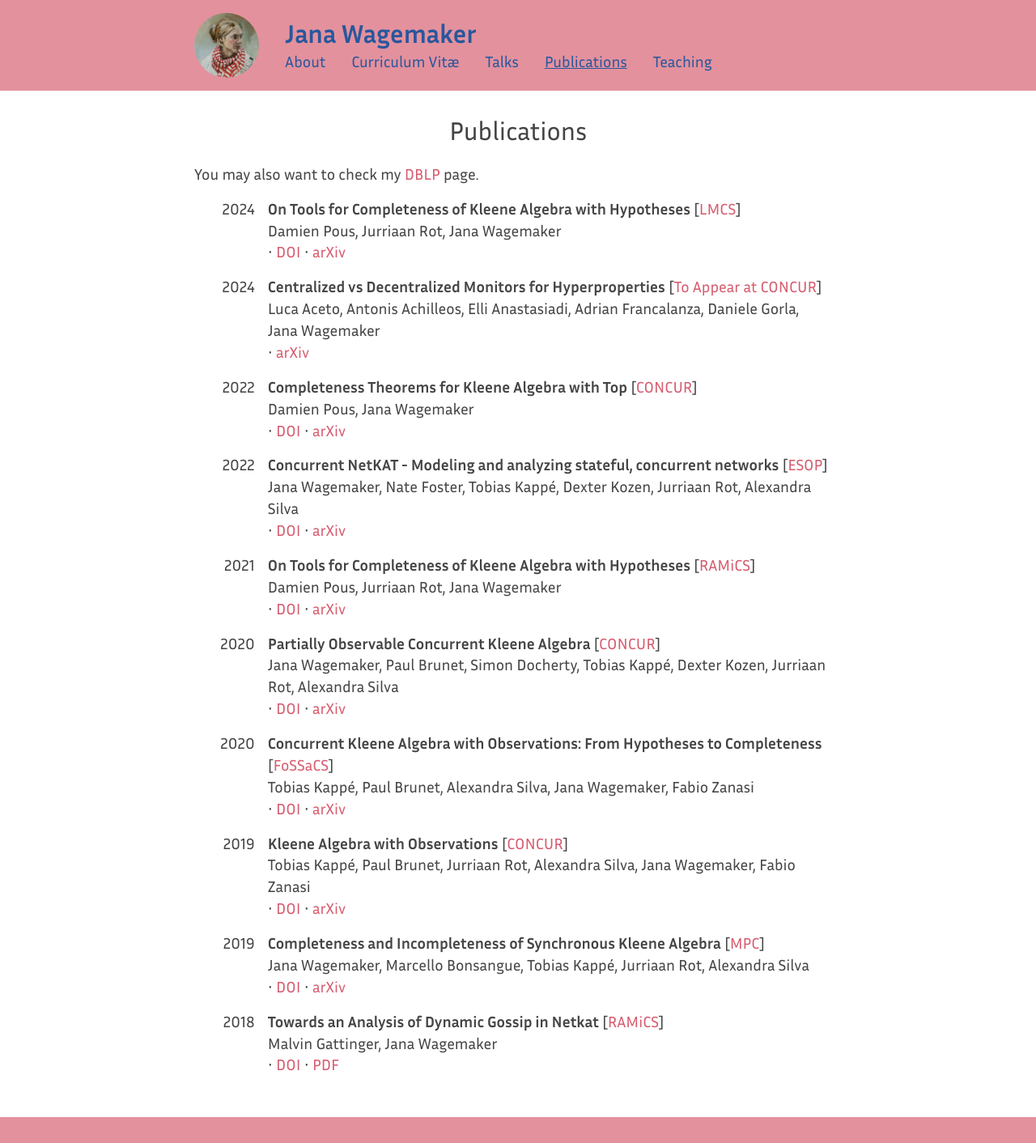
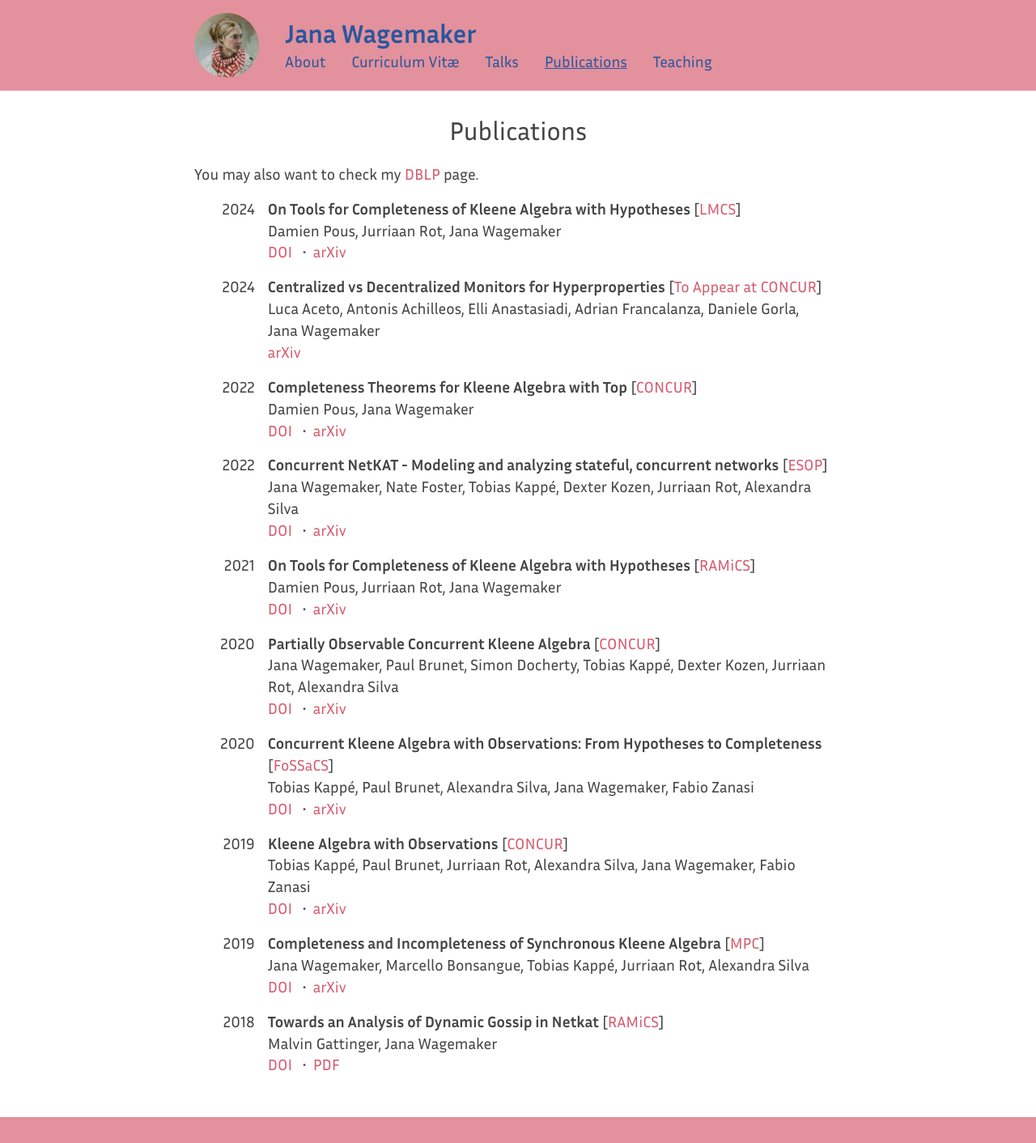
Before and after one commit to janawagemaker/janawagemaker.github.io, a Jekyll site: the page built from publications.html, in a window 1280 px wide. Shown: the whole page at 81% size. Built offline with Jekyll 4.4.1, drawn with Linux system fonts in a browser that asks for light colours.

Commit message:
Handle better several links

```diff
--- a/_includes/publication.html
+++ b/_includes/publication.html
@@ -10,8 +10,10 @@
         <br/>
         {{ publi.authors }}
         <br/>
-        {% if publi.doi %}⋅ <a href="{{ publi.doi }}">DOI</a>{% endif %}
-        {% if publi.arxiv %}⋅ <a href="{{ publi.arxiv }}">arXiv</a>{% endif %}
-        {% if publi.pdf %}⋅ <a href="{{ publi.pdf }}">PDF</a>{% endif %}
+        <ul class="details">
+            {% if publi.doi %}<li><a href="{{ publi.doi }}">DOI</a></li>{% endif %}
+            {% if publi.arxiv %}<li><a href="{{ publi.arxiv }}">arXiv</a></li>{% endif %}
+            {% if publi.pdf %}<li><a href="{{ publi.pdf }}">PDF</a></li>{% endif %}
+        </ul>
     </td>
 </tr>
--- /dev/null
+++ b/_sass/others.scss
@@ -0,0 +1,22 @@
+#body {
+    ul.details {
+        list-style-type: none;
+        list-decoration: none;
+
+        li {
+            display: inline-block;
+            margin: 0;
+
+            &::before {
+                content: "";
+                margin: 0;
+            }
+        }
+
+        li:not(:first-child)::before {
+            content: "  •  ";
+            // margin-left: 2ch;
+            color: $color-foreground;
+        }
+    }
+}
--- a/style/main.scss
+++ b/style/main.scss
@@ -10,3 +10,5 @@
 
 @import "base";
 @import "index";
+
+@import "others";
```
